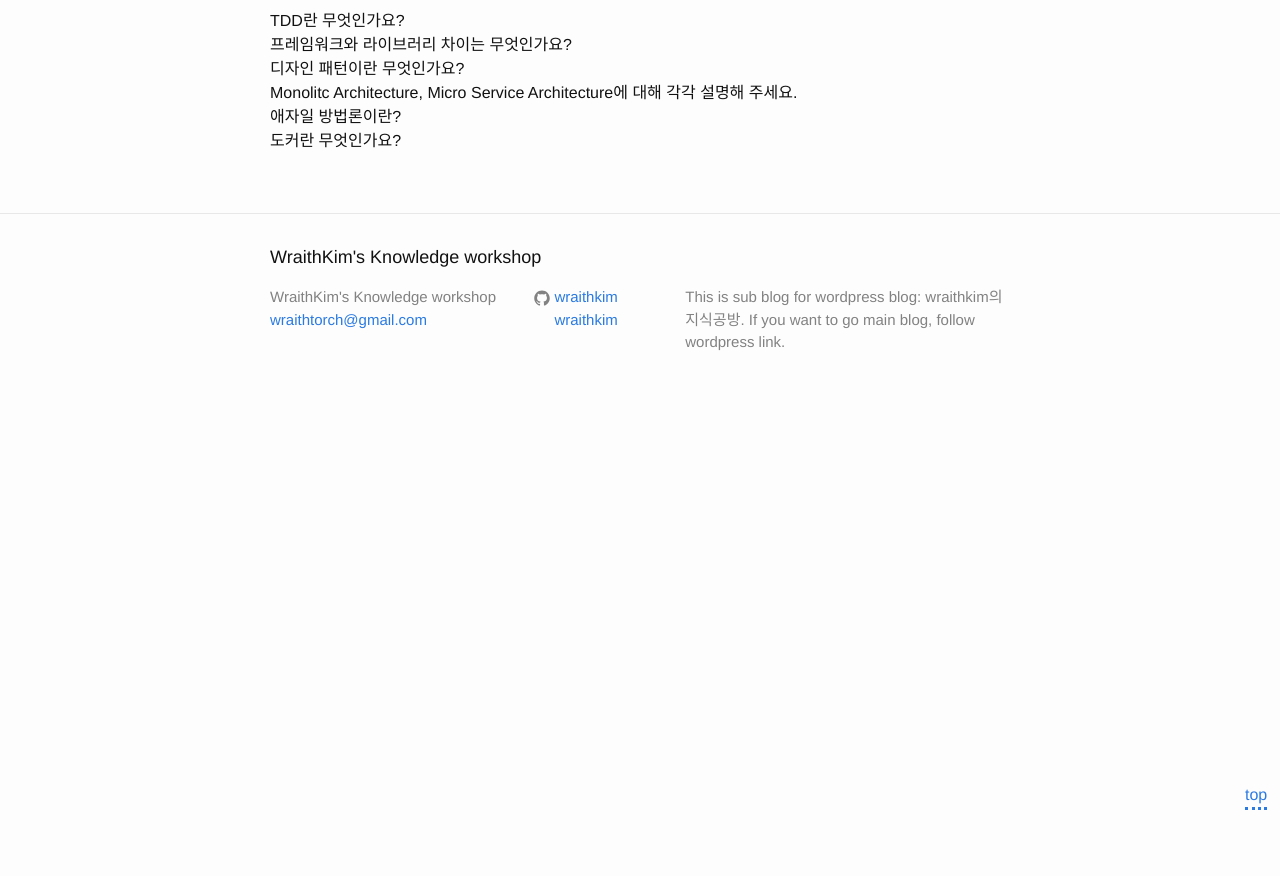
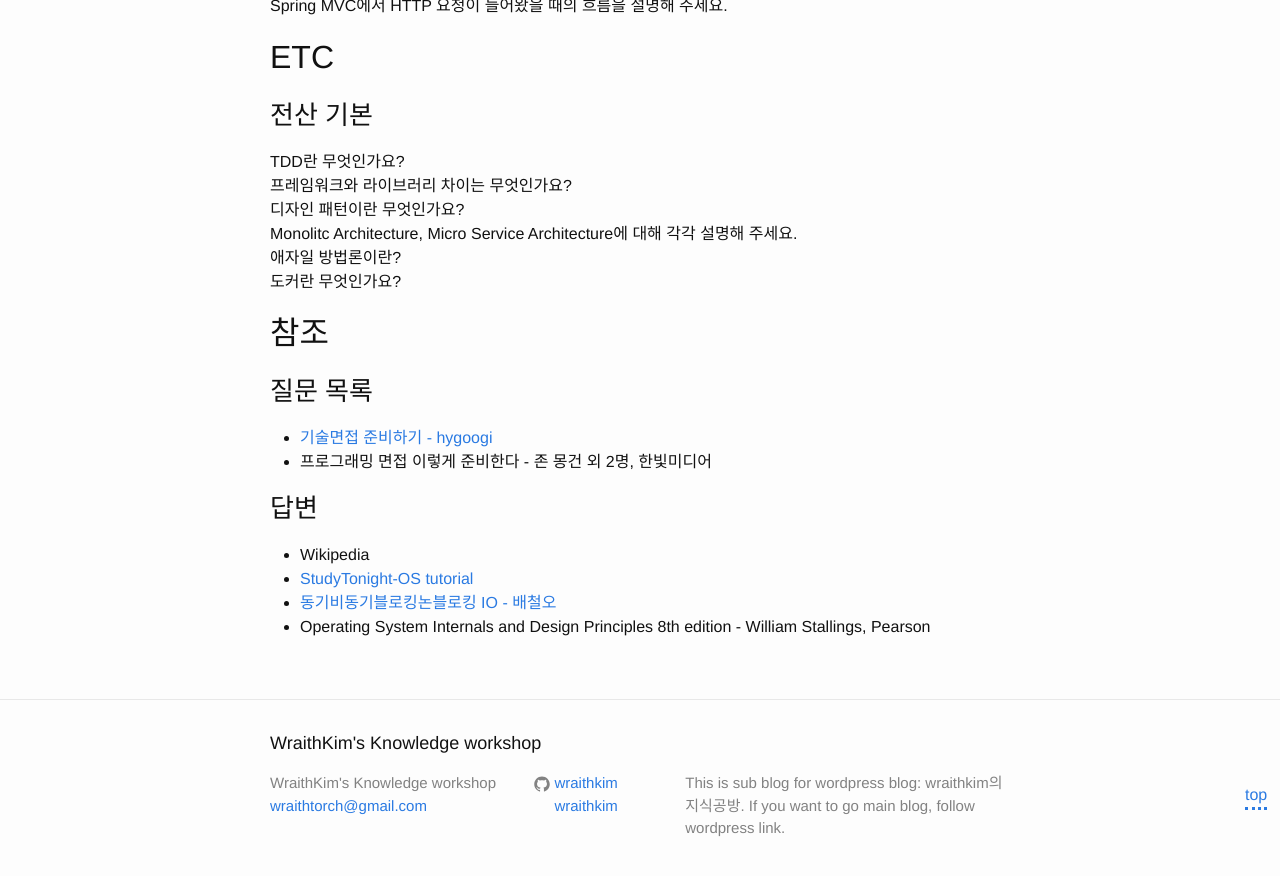
Before and after one commit to WraithKim/blog, a Jekyll site: the page built from _posts/2021-05-20-tech-interview-with-rage.md, in a window 1280 px wide and 900 px high, scrolled down 9881 px. Shown: the top 876 px of the window. Built offline with Jekyll 4.4.1, drawn with Linux system fonts in a browser that asks for light colours; before the commit the page ends 10295 px from its top, so only the background shows below that; some of the changed text lies outside the part shown.

Commit message:
네트워크 시작, 참고자료 추가

```diff
--- a/_posts/2021-05-20-tech-interview-with-rage.md
+++ b/_posts/2021-05-20-tech-interview-with-rage.md
@@ -122,7 +122,7 @@ SJF는 프로세스의 정확한 실행시간을 미리 알 수 있어야 된다
 
 #### 동기와 비동기, 블로킹과 넌블로킹의 차이는 무엇인가요?
 
-비교대상에 따라 다름.
+비교대상에 따라 다름. 그리고 이 답변은 IO에서의 얘기임. thread 간에는 다름.
 
 * 동기/비동기: 시스템 콜의 완료를 기다리는가, 즉시 리턴되는가
 * 블로킹/넌블로킹: 대기큐에 들어가는가/시스템콜이 완료된 후에 오는가
@@ -203,10 +203,13 @@ Next Fit: 이전에 할당한 위치부터 프로세스를 담을 수 있는 다
 
 ### 전산 기본
 
-OSI 7계층에 대해서 설명해주세요.
-TCP/IP 4계층에 대해서 설명해주세요.
-DNS가 무엇인가요?
-도메인 이름으로 실제 IP를 어떻게 찾을 수 있는지 흐름을 설명해 주세요.
+#### OSI 7계층에 대해서 설명해주세요
+
+#### TCP/IP 4계층에 대해서 설명해주세요
+
+#### DNS가 무엇인가요?
+
+#### 도메인 이름으로 실제 IP를 어떻게 찾을 수 있는지 흐름을 설명해 주세요
 
 ### TCP/UDP
 
@@ -389,3 +392,17 @@ TDD란 무엇인가요?
 Monolitc Architecture, Micro Service Architecture에 대해 각각 설명해 주세요.
 애자일 방법론이란?
 도커란 무엇인가요?
+
+## 참조
+
+### 질문 목록
+
+* [기술면접 준비하기 - hygoogi](https://velog.io/@hygoogi/%EA%B8%B0%EC%88%A0-%EB%A9%B4%EC%A0%91-%EC%A7%88%EB%AC%B8-%EB%AA%A8%EC%9D%8C)
+* 프로그래밍 면접 이렇게 준비한다 - 존 몽건 외 2명, 한빛미디어
+
+### 답변
+
+* Wikipedia
+* [StudyTonight-OS tutorial](https://www.studytonight.com/operating-system/)
+* [동기비동기블로킹논블로킹 IO - 배철오](https://www.slideshare.net/unitimes/sync-asyncblockingnonblockingio)
+* Operating System Internals and Design Principles 8th edition - William Stallings, Pearson
```
